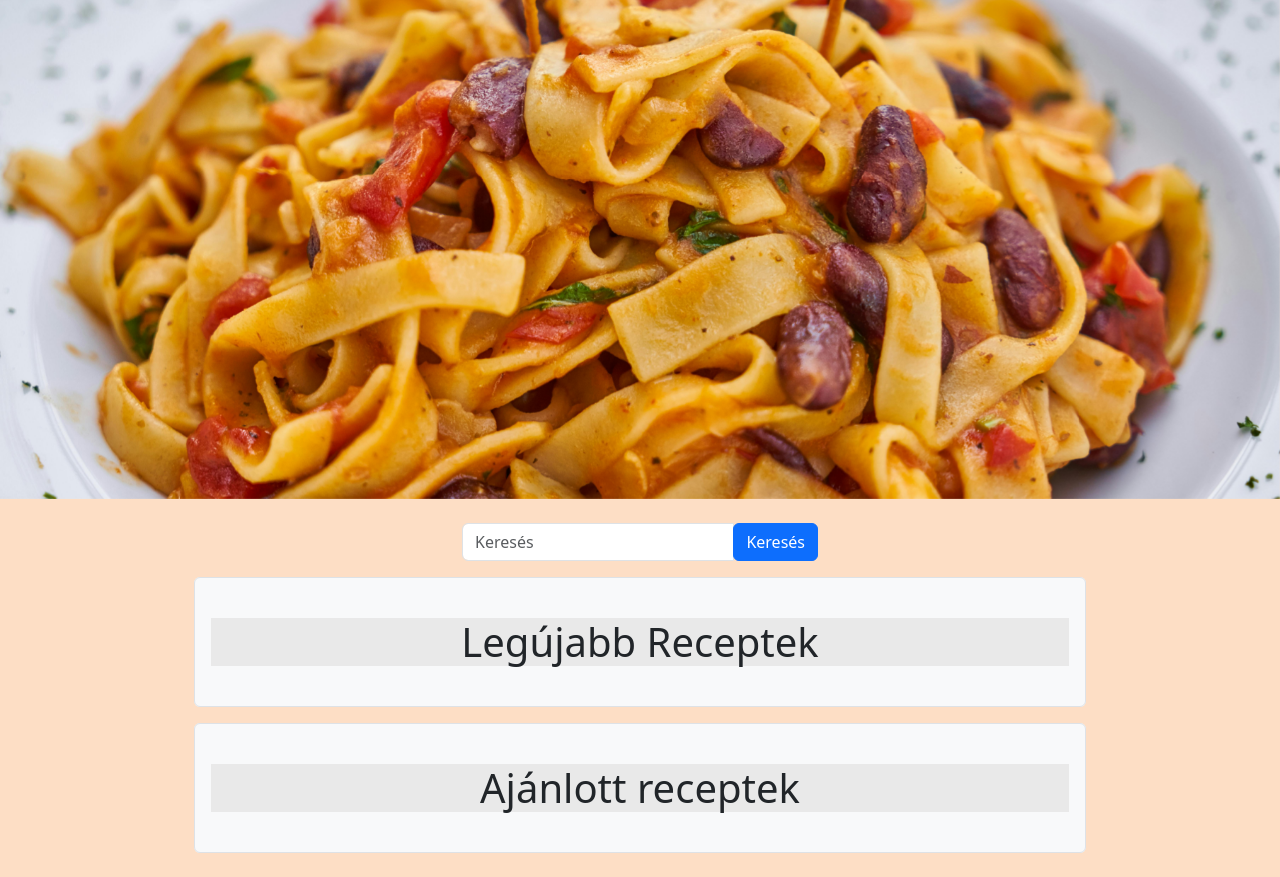
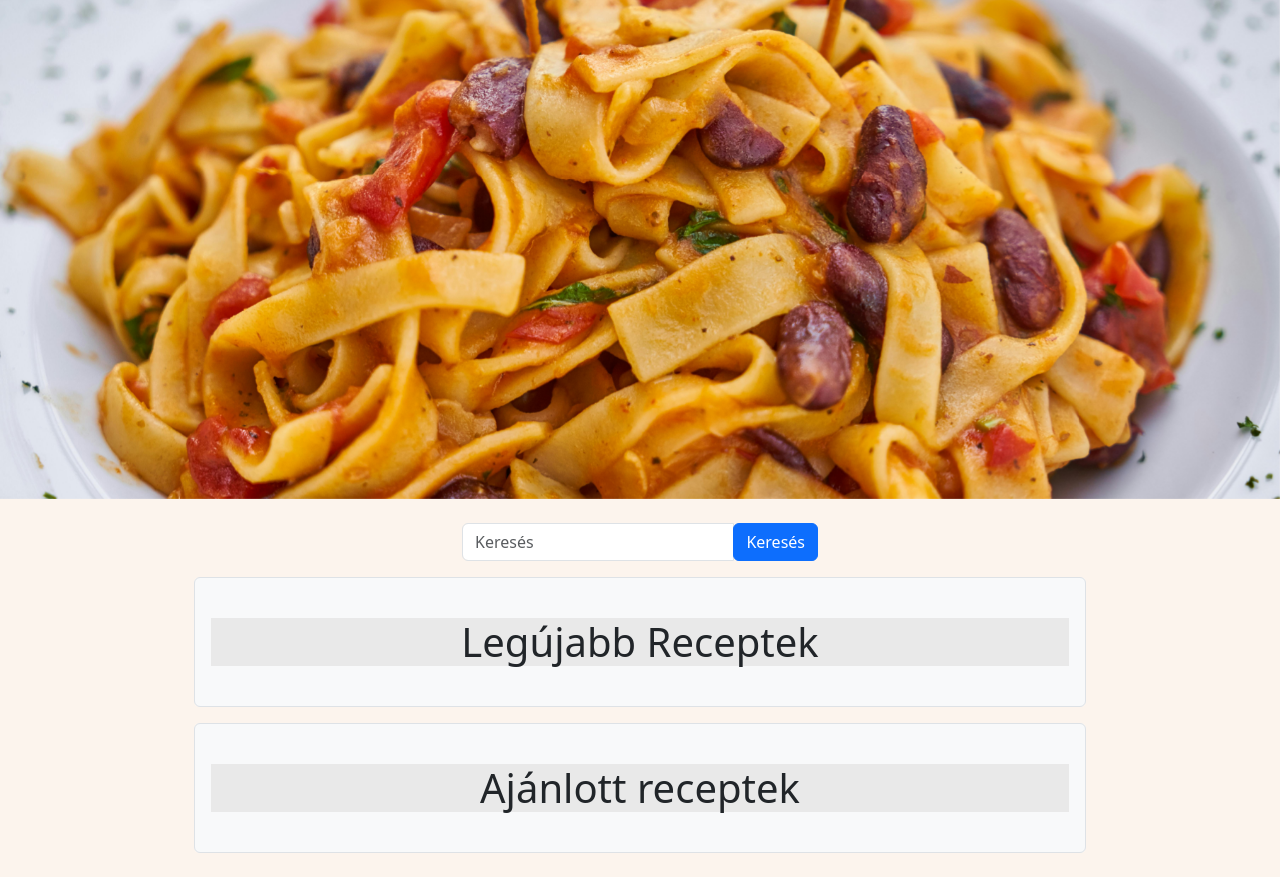
Before and after one commit to SzucsDani1/Vizsgaremek, a PHP site: page /fooldal.php in a window 1280 px wide. Shown: the part 76-953 px from the top of the page. Run offline with PHP 8.4, Linux system fonts and the light colour scheme.

Commit message:
főoladl háttérszínének változtatása

```diff
--- a/fooldal/fooldal.css
+++ b/fooldal/fooldal.css
@@ -1,6 +1,6 @@
 #body {
-    background-color: rgb(253, 222, 197);
-}
+    background-color: rgb(252, 244, 237);
+  }
 
 .navbar-nav{
    margin: auto;
```
